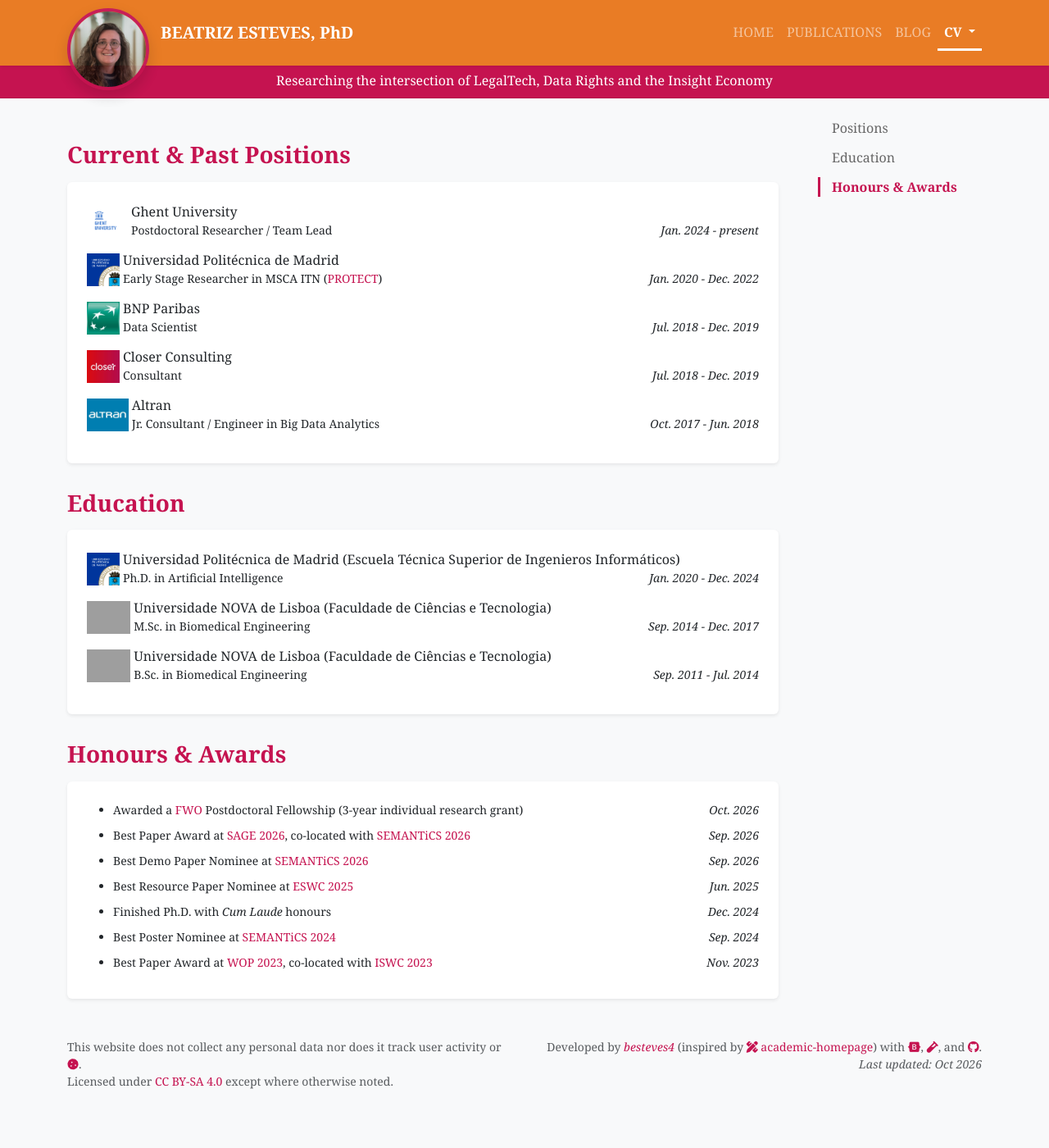
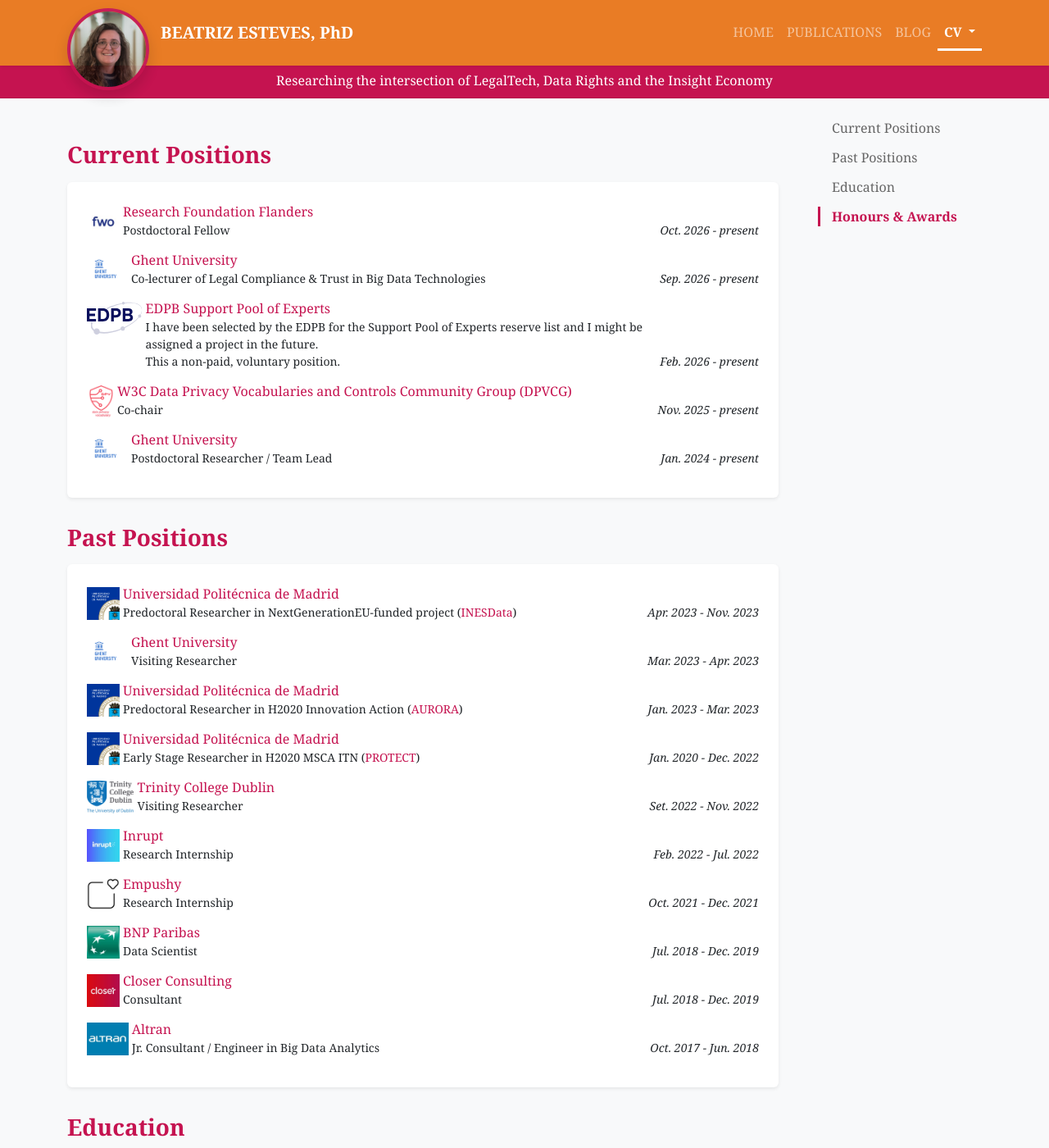
Before and after one commit to besteves4/besteves4.github.io, a Jekyll site: the page built from experience.html, in a window 1280 px wide and 1400 px high. Shown: the whole window at 82% size. Built offline with Jekyll 4.4.1, drawn with Linux system fonts in a browser that asks for light colours; nearby versions of some CDN libraries; a style sheet for code colours, icons or effects is not loaded; grey boxes are pictures that could not be loaded.

Commit message:
add more experience

```diff
--- a/_data/experience.yml
+++ b/_data/experience.yml
@@ -1,21 +1,78 @@
-experience:
+current:
+- name: Research Foundation Flanders
+  url: https://www.fwo.be/en/
+  logo: /assets/images/badges/fwo.jpeg
+  position: Postdoctoral Fellow
+  date: Oct. 2026 - present
 - name: Ghent University
+  url: https://www.ugent.be/en
+  logo: /assets/images/badges/ugent.png
+  position: Co-lecturer of Legal Compliance & Trust in Big Data Technologies
+  date: Sep. 2026 - present
+- name: EDPB Support Pool of Experts
+  url: https://www.edpb.europa.eu/support-pool-of-experts-spe-programme_en
+  logo: /assets/images/badges/edpb.svg
+  position: I have been selected by the EDPB for the Support Pool of Experts reserve list and I might be assigned a project in the future.<br>This a non-paid, voluntary position.
+  date: Feb. 2026 - present
+- name: W3C Data Privacy Vocabularies and Controls Community Group (DPVCG)
+  url: https://www.w3.org/community/dpvcg/
+  logo: /assets/images/badges/dpv.png
+  position: Co-chair
+  date: Nov. 2025 - present
+- name: Ghent University
+  url: https://www.ugent.be/en
   logo: /assets/images/badges/ugent.png
   position: Postdoctoral Researcher / Team Lead
   date: Jan. 2024 - present
+
+past:
 - name: Universidad Politécnica de Madrid
+  url: https://www.upm.es/internacional
   logo: /assets/images/badges/upm.png
-  position: Early Stage Researcher in MSCA ITN (<a href="https://cordis.europa.eu/project/id/813497" target="_blank">PROTECT</a>)
+  position: Predoctoral Researcher in NextGenerationEU-funded project (<a href="https://inesdata-project.eu/content/es/index.html" target="_blank">INESData</a>)
+  date: Apr. 2023 - Nov. 2023
+- name: Ghent University
+  url: https://www.ugent.be/en
+  logo: /assets/images/badges/ugent.png
+  position: Visiting Researcher
+  date: Mar. 2023 - Apr. 2023
+- name: Universidad Politécnica de Madrid
+  url: https://www.upm.es/internacional
+  logo: /assets/images/badges/upm.png
+  position: Predoctoral Researcher in H2020 Innovation Action (<a href="https://cordis.europa.eu/project/id/101036418" target="_blank">AURORA</a>)
+  date: Jan. 2023 - Mar. 2023
+- name: Universidad Politécnica de Madrid
+  url: https://www.upm.es/internacional
+  logo: /assets/images/badges/upm.png
+  position: Early Stage Researcher in H2020 MSCA ITN (<a href="https://cordis.europa.eu/project/id/813497" target="_blank">PROTECT</a>)
   date: Jan. 2020 - Dec. 2022
+- name: Trinity College Dublin
+  url: https://www.tcd.ie
+  logo: /assets/images/badges/tcd.png
+  position: Visiting Researcher
+  date: Set. 2022 - Nov. 2022
+- name: Inrupt
+  url: https://www.inrupt.com
+  logo: /assets/images/badges/inrupt.jpeg
+  position: Research Internship
+  date: Feb. 2022 - Jul. 2022
+- name: Empushy
+  url: https://www.empushy.com
+  logo: /assets/images/badges/empushy.jpeg
+  position: Research Internship
+  date: Oct. 2021 - Dec. 2021
 - name: BNP Paribas
+  url: https://www.bnpparibas.pt/en/
   logo: /assets/images/badges/bnp.jpeg
   position: Data Scientist
   date: Jul. 2018 - Dec. 2019
 - name: Closer Consulting
+  url: https://closer.pt
   logo: /assets/images/badges/closer.jpeg
   position: Consultant
   date: Jul. 2018 - Dec. 2019
 - name: Altran
+  url: https://www.consultancy.eu/firms/altran
   logo: /assets/images/badges/altran.png
   position: Jr. Consultant / Engineer in Big Data Analytics
   date: Oct. 2017 - Jun. 2018
--- a/experience.html
+++ b/experience.html
@@ -10,17 +10,42 @@
 <div class="resume-layout mb-5">
     <main class="resume-main">
 
-        {% if site.data.experience.experience %}
-        <h3 id="position">Current & Past Positions</h3>
+        {% if site.data.experience.current %}
+        <h3 id="current">Current Positions</h3>
         <div class="card border-0 shadow-sm bg-white">
             <div class="card-body p-4">
                 <section class="resume-section">
                     <ul class="list-unstyled mb-1">
-                        {% for item in site.data.experience.experience %}
+                        {% for item in site.data.experience.current %}
                         <li class="d-flex mb-1">
                             <img src="{{ item.logo | relative_url }}" alt="{{ item.name }}" class="position-logo me-1 mt-1">
                             <div class="flex-grow-1 experience-text">
-                                <div>{{ item.name }}</div>
+                                <div><a href="{{ item.url }}" target="_blank">{{ item.name }}</a></div>
+                                <div class="small">{{ item.dept }}</div>
+                                <div class="small d-flex">
+                                    <div>{{ item.position }}</div>
+                                    <div class="mt-auto ms-auto no-break"><em>{{ item.date }}</em></div>
+                                </div>
+                            </div>
+                        </li>
+                        {% endfor %}
+                    </ul>
+                </section>
+            </div>
+        </div>
+        {% endif %}
+
+        {% if site.data.experience.past %}
+        <h3 id="past">Past Positions</h3>
+        <div class="card border-0 shadow-sm bg-white">
+            <div class="card-body p-4">
+                <section class="resume-section">
+                    <ul class="list-unstyled mb-1">
+                        {% for item in site.data.experience.past %}
+                        <li class="d-flex mb-1">
+                            <img src="{{ item.logo | relative_url }}" alt="{{ item.name }}" class="position-logo me-1 mt-1">
+                            <div class="flex-grow-1 experience-text">
+                                <div><a href="{{ item.url }}" target="_blank">{{ item.name }}</a></div>
                                 <div class="small">{{ item.dept }}</div>
                                 <div class="small d-flex">
                                     <div>{{ item.position }}</div>
@@ -83,7 +108,8 @@
 
     <aside class="resume-nav">
         <nav id="resume-nav">
-            <a class="nav-link" href="#position">Positions</a>
+            <a class="nav-link" href="#current">Current Positions</a>
+            <a class="nav-link" href="#past">Past Positions</a>
             <a class="nav-link" href="#education">Education</a>
             <a class="nav-link" href="#awards">Honours &amp; Awards</a>
         </nav>
```
Also changed, not shown: TODOS.md (+0 -1 lines), assets/images/badges/edpb.svg (added), assets/images/badges/empushy.jpeg (added), assets/images/badges/fwo.jpeg (added), assets/images/badges/inrupt.jpeg (added), assets/images/badges/tcd.png (added).
